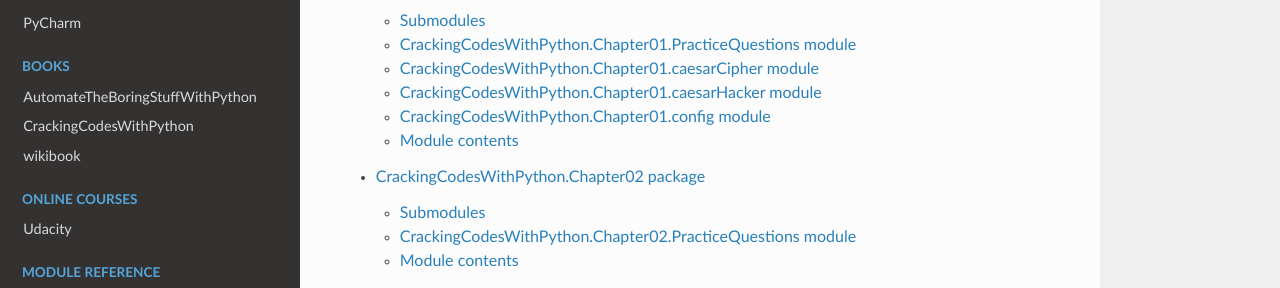
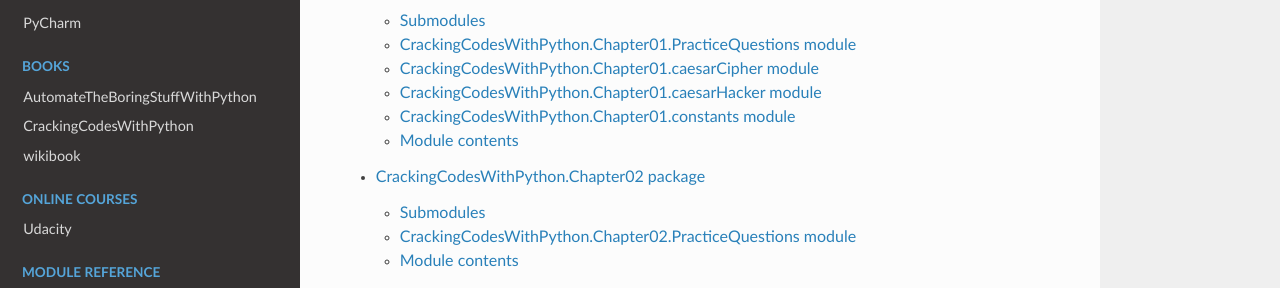
Before and after one commit to JoseALermaIII/python-tutorials, a Sphinx documentation site: the page built from docs/source/CrackingCodesWithPython.rst, in a window 1280 px wide and 900 px high. Shown: the part 243-531 px from the top of the window. Built offline with Sphinx 7.4.7 and the Read the Docs theme 2.0.0, drawn with Linux system fonts in a browser that asks for light colours.

Commit message:
Update CrackingCodesWithPython.Chapter01.rst changed config module to constants

```diff
--- a/docs/source/CrackingCodesWithPython.Chapter01.rst
+++ b/docs/source/CrackingCodesWithPython.Chapter01.rst
@@ -28,10 +28,10 @@
     :undoc-members:
     :show-inheritance:
 
-CrackingCodesWithPython.Chapter01.config module
------------------------------------------------
+CrackingCodesWithPython.Chapter01.constants module
+--------------------------------------------------
 
-.. automodule:: CrackingCodesWithPython.Chapter01.config
+.. automodule:: CrackingCodesWithPython.Chapter01.constants
     :members:
     :undoc-members:
     :show-inheritance:
```
